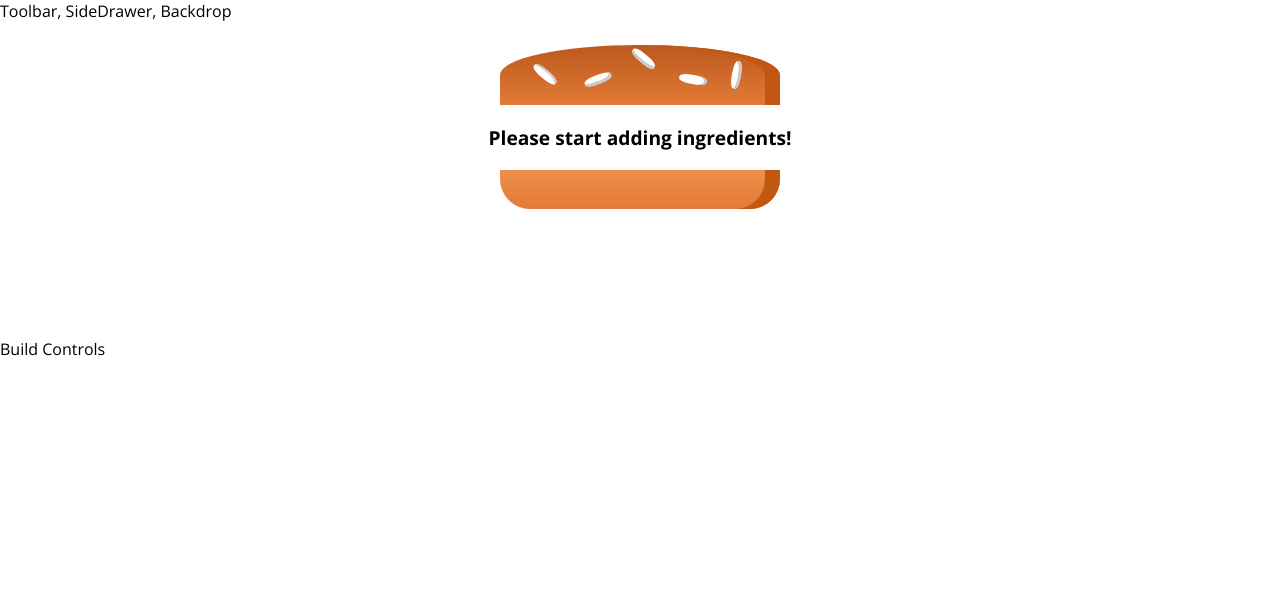
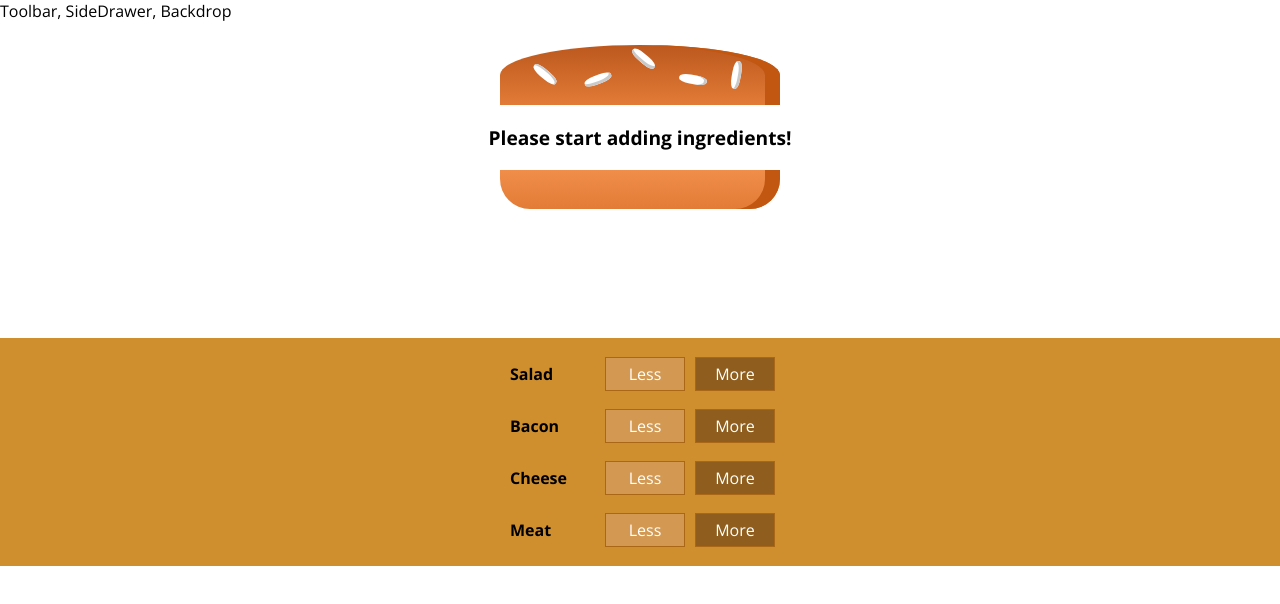
Before and after one commit to chandanb91/My-Burger-Project, a React app: page / in a window 1280 px wide. Shown: the top 604 px of the page. Built offline with nearby package versions, Linux system fonts and the light colour scheme.

Commit message:
updated BuildControls, BurgerBuilder and rendered controls

```diff
--- a/src/components/Burger/BuildControls/BuildControls.js
+++ b/src/components/Burger/BuildControls/BuildControls.js
@@ -1,8 +1,20 @@
 import React from 'react';
 
+import classes from "./BuildControls.css";
+import BuildControl from './BuildControl/BuildControl';
+
+const controls = [
+    { label: 'Salad', type: 'salad' },
+    { label: 'Bacon', type: 'bacon' },
+    { label: 'Cheese', type: 'cheese' },
+    { label: 'Meat', type: 'meat' }
+];
+
 const buildControls = (props) => (
-    <div>
-
+    <div className={classes.BuildControls} >
+        {controls.map(ctrl => (
+            <BuildControl key={ctrl.label} label={ctrl.label} />
+        ))}
     </div>
 );
 
--- a/src/containers/BurgerBuilder/BurgerBuilder.js
+++ b/src/containers/BurgerBuilder/BurgerBuilder.js
@@ -2,6 +2,7 @@ import React, {Component} from 'react';
 
 import Aux from '../../hoc/Aux'
 import Burger from "../../components/Burger/Burger";
+import BuildControls from '../../components/Burger/BuildControls/BuildControls';
 class BurgerBuilder extends Component {
     /* constructor(props) {
         super(props);
@@ -22,7 +23,7 @@ class BurgerBuilder extends Component {
         return(
             <Aux>
                 <Burger ingredients={this.state.ingredients} />
-                <div>Build Controls</div>
+                <BuildControls />
             </Aux>
         );
     }
```
